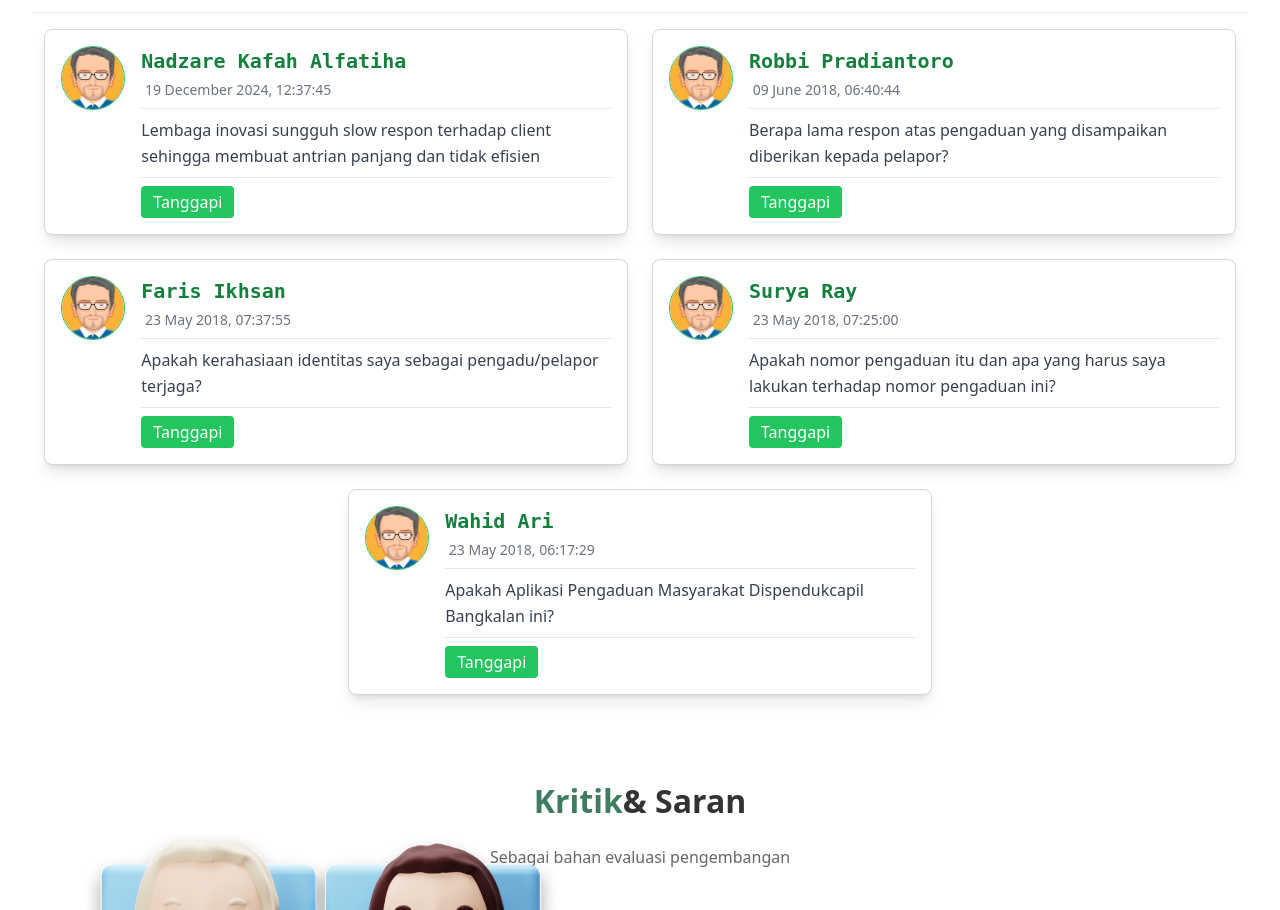
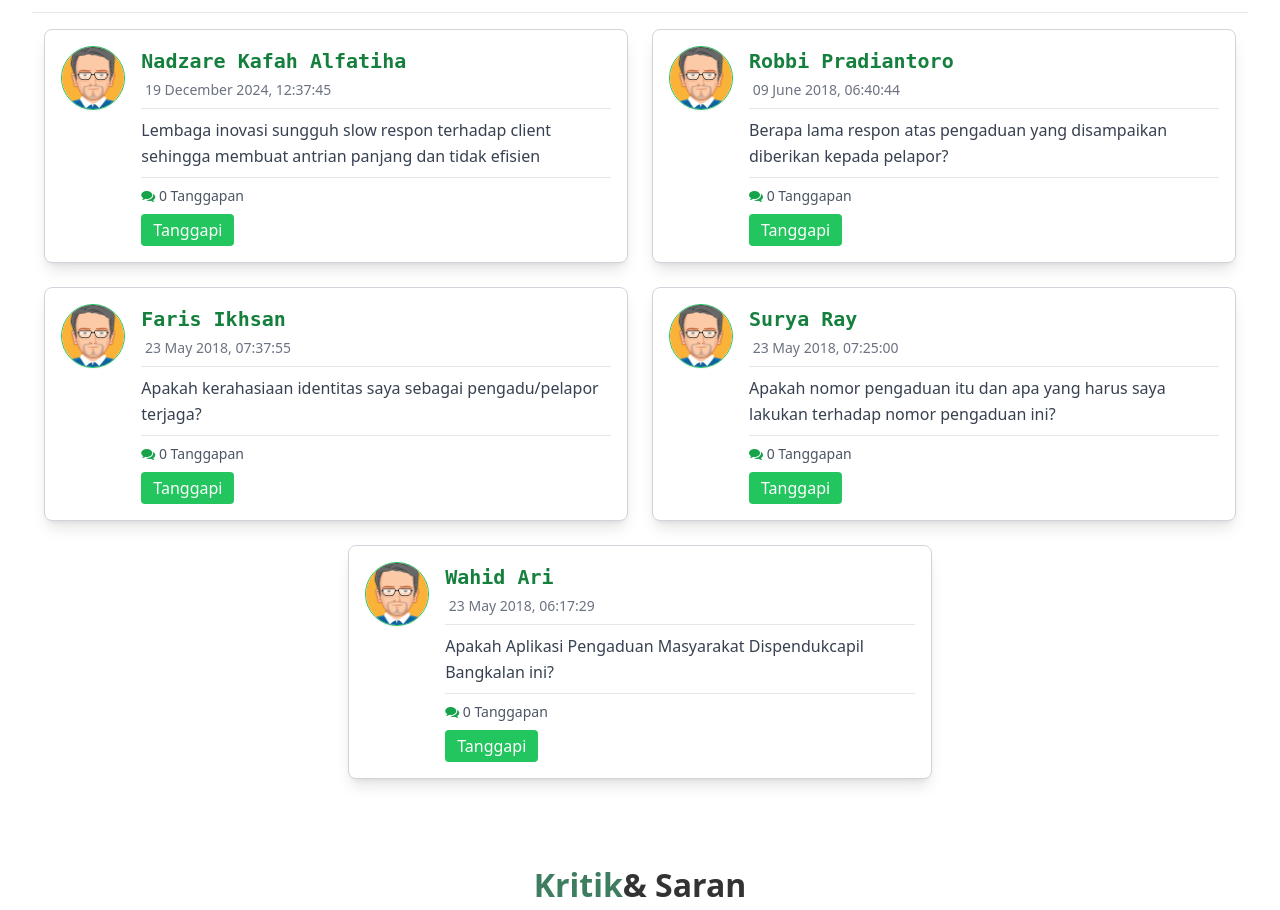
Before and after one commit to kendikadimas/SAMBATRAKYAT, a PHP site: page /index.php in a window 1280 px wide. Shown: the part 2030-2940 px from the top of the page. Run offline with PHP 8.4, Linux system fonts and the light colour scheme; data comes from the database, SQL or seed files in the repository; data that the repository does not hold is empty; some libraries are stand-ins or nearby versions; some web fonts are replaced.

Commit message:
cahnges comment view

```diff
--- a/index.php
+++ b/index.php
@@ -260,6 +260,7 @@ $mysqli->close();
             $laporan_id = $key['id'];
             $replies = $db->prepare("SELECT * FROM `komen` WHERE laporan_id = ?");
             $replies->execute([$laporan_id]);
+            $reply_count = $replies->rowCount(); // Hitung jumlah tanggapan
         ?>
         <!-- Card -->
         <div class="flex flex-col sm:flex-row items-start bg-white border border-gray-300 rounded-lg shadow-lg w-full sm:w-[48%] p-4 hover:shadow-2xl transition-shadow duration-300">
@@ -282,6 +283,11 @@ $mysqli->close();
                     <?php echo htmlspecialchars($key['isi']); ?>
                 </p>
                 <hr class="my-2">
+
+                <!-- Jumlah Tanggapan -->
+                <p class="text-sm text-gray-600 mb-2">
+                    <i class="fa fa-comments text-green-600"></i> <?php echo $reply_count; ?> Tanggapan
+                </p>
 
                 <!-- Tanggapan dan Form -->
                 <div>
```
